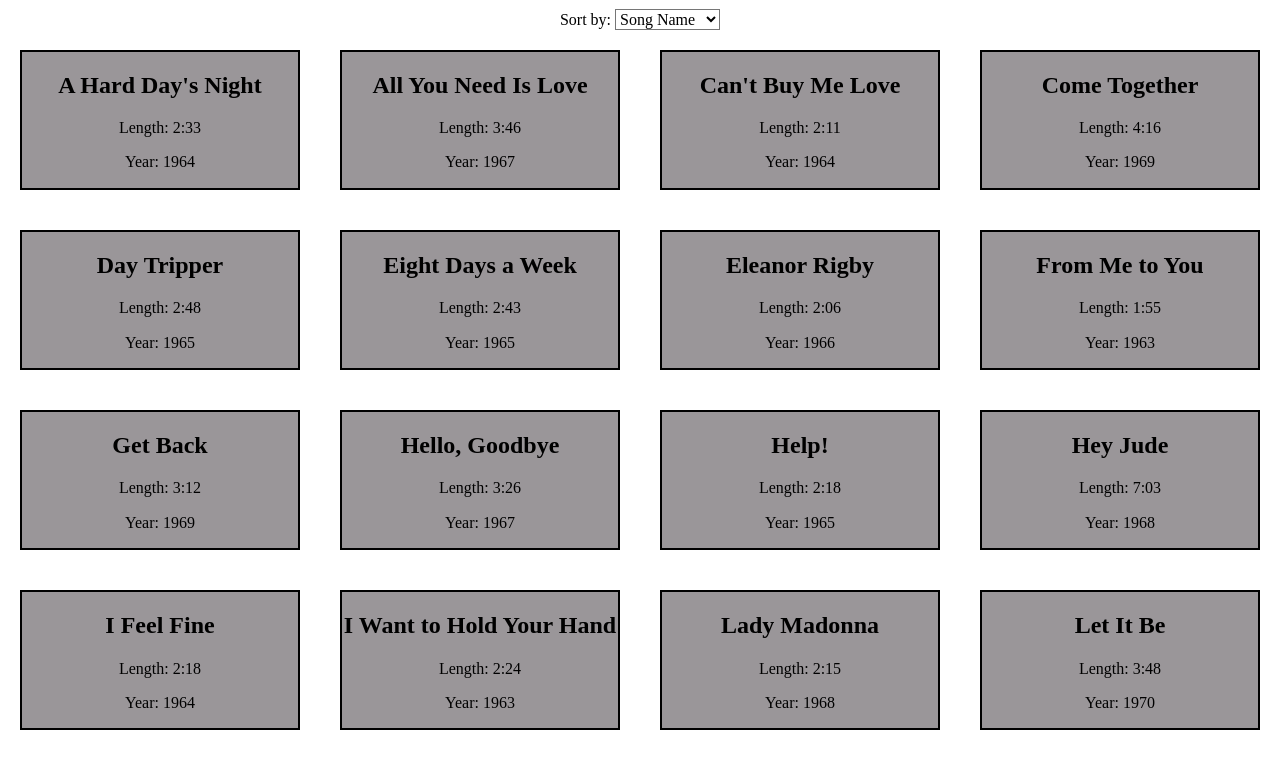
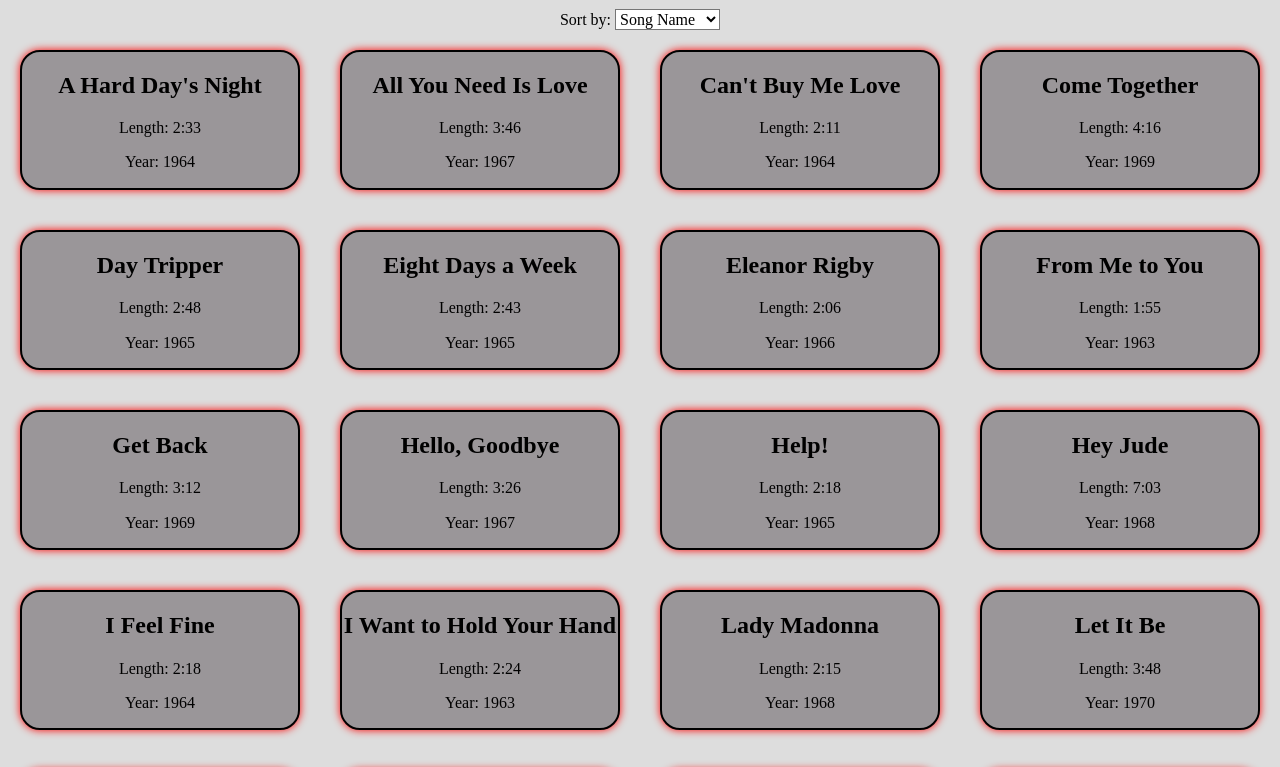
Before and after one commit to ClarkGH/jm_react_test, a React app: page / in a window 1280 px wide. Shown: the part 75-842 px from the top of the page. Built offline with nearby package versions, Linux system fonts and the light colour scheme.

Commit message:
some small touches

```diff
--- a/src/App/css/main.css
+++ b/src/App/css/main.css
@@ -2,22 +2,28 @@ body {
   --app-black: #000;
   --app-white: #FFF;
   --app-grey: #9A9699;
+  --app-red: #F00;
   text-align: center;
+  background-color: #DDD;
 }
 
 .dropdown {
   background-color: var(--app-white);
 }
 
-.song {
-  border: var(--app-black) solid 2px;
-  width: 300px;
-  margin: 16px auto;
+.song, .title {
+  box-shadow: var(--app-red) 0 0 8px;
   background-color: var(--app-grey);
 }
 
+.song {
+  border: var(--app-black) solid 2px;
+  border-radius: 20px;
+  width: 300px;
+  margin: 16px auto;
+}
+
 .title {
-  background-color: var(--app-grey);
   border-top: var(--app-black) 2px solid;
   border-bottom: var(--app-black) 2px solid;
 }
```
Also changed, not shown: dist/js/app.bundle.js.
